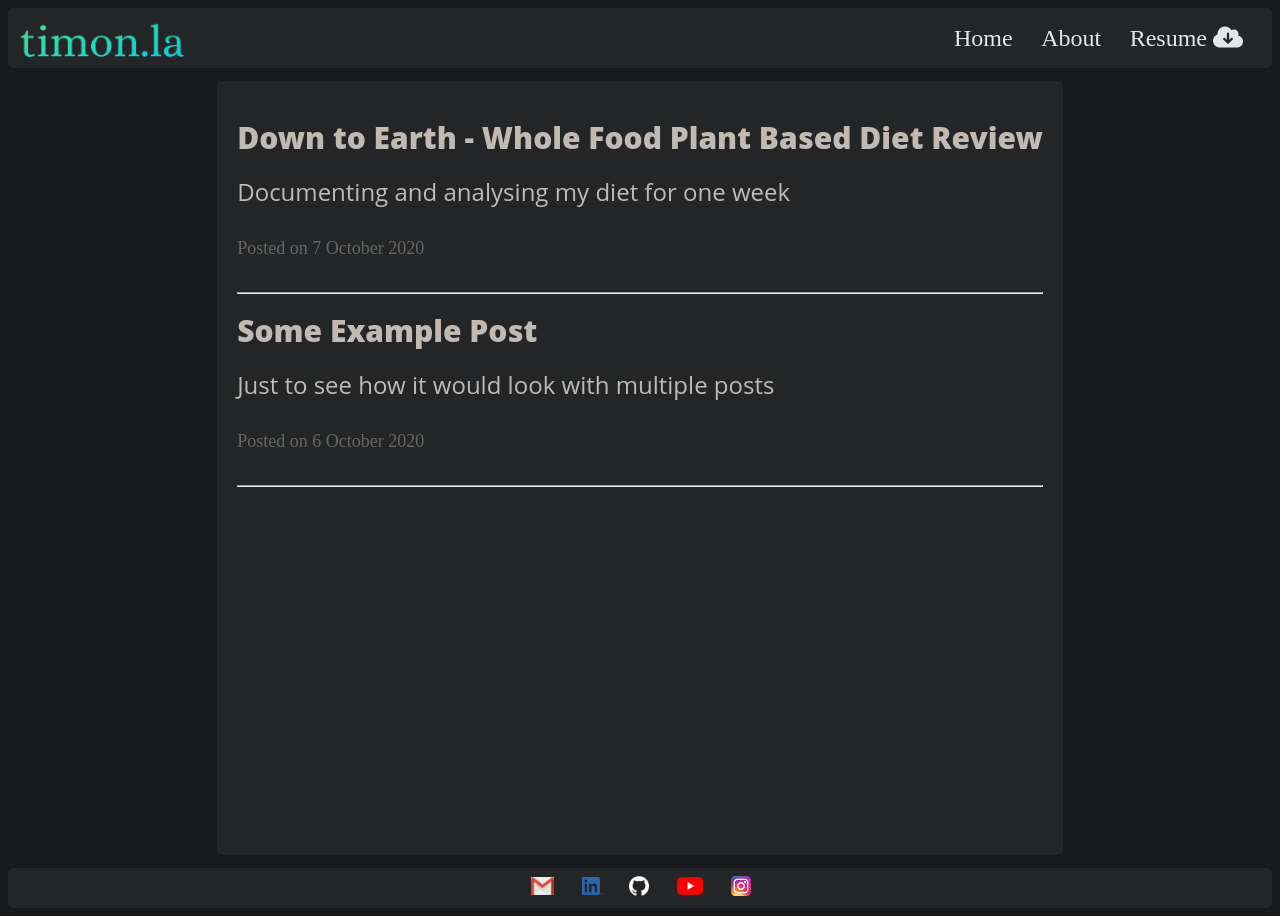
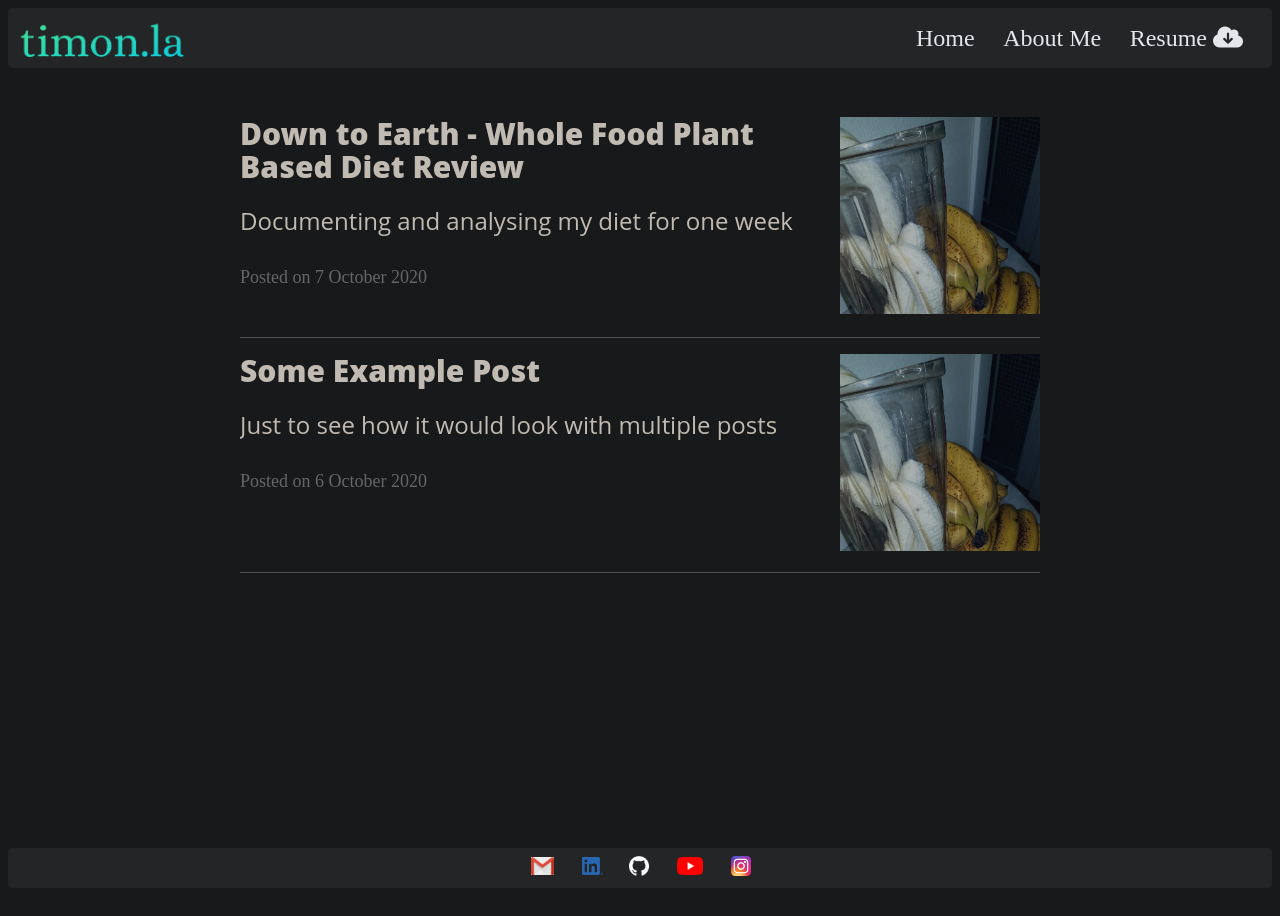
Before and after one commit to timonla/timonla.github.io, a Jekyll site: the page built from index.html, in a window 1280 px wide. Built offline with Jekyll 4.4.1, drawn with Linux system fonts in a browser that asks for light colours; nearby versions of some CDN libraries.

Commit message:
Some style changes and add post thumbnails
Decided that they should be mandatory.
Making them optional would be an easy fix though.

```diff
--- a/about.html
+++ b/about.html
@@ -1,6 +1,6 @@
 ---
 layout: page
-title: "About"
+title: "About Me"
 description: "Some words about me, by me"
 url: "/about/"
 ---
--- a/assets/css/theme.css
+++ b/assets/css/theme.css
@@ -34,7 +34,6 @@ nav {
 .content {
     border-radius: 5px;
     color: #e4e6eb;
-    background-color: #242526;
     max-width: 1000px;
     margin: 1% auto 1%;
     padding: 20px 20px 50px 20px;
@@ -47,7 +46,7 @@ body {
     background-color: #18191a;
     font-family: 'Lora', 'Times New Roman', serif;
     font-size: 1.125rem;
-    min-height: 100vh;
+    min-height: calc(100vh - 20px);
 }
 
 a {
@@ -107,6 +106,18 @@ footer {
     text-decoration: none;
 }
 
+.post-preview {
+    border-bottom: 1px solid rgb(80, 80, 80);
+    overflow: hidden;
+    width: 50rem;
+    padding-top: 1rem;
+    padding-bottom: 1rem;
+}
+
+.post-title {
+    margin-top: 0;
+}
+
 .post-subtitle {
     font-weight: normal;
 }
@@ -114,3 +125,26 @@ footer {
 .post-date {
     color: #666666;
 }
+
+.post-with-thumbnail {
+    display: block;
+}
+
+.thumbnail-link {
+    float: right;
+    max-width: 25%;
+    max-height: 100%;
+    margin-left: 0.625rem;
+}
+
+.post-thumbnail {
+    height: 100%;
+    width: 100%;
+    opacity: 0.7;
+    transition: 0.5s ease;
+    backface-visibility: hidden;
+}
+
+.thumbnail-link:hover .post-thumbnail {
+    opacity: 1;
+}
--- a/index.html
+++ b/index.html
@@ -6,9 +6,12 @@ description: "Welcome to my webpage"
 {% assign posts = paginator.posts | default: site.posts %}
 
 {% for post in posts %}
-<div>
+<article class="post-preview">
+    <a class="thumbnail-link" href="{{ post.url | prepend: site.baseurl }}">
+        <img class="post-thumbnail" src="{{ post.thumbnail }}" />
+    </a>
     <a class="internal-link" href="{{ post.url | prepend: site.baseurl }}">
-        <h2>
+        <h2 class="post-title">
             {{ post.title }}
         </h2>
         {% if post.subtitle %}
@@ -20,6 +23,5 @@ description: "Welcome to my webpage"
     <p class="post-date">
         Posted on {{ post.date | date: "%-d %B %Y" }}
     </p>
-</div>
-<hr>
+</article>
 {% endfor %}
```
Also changed, not shown: _posts/2020-10-06-some-other-post.md (+1 -0 lines), _posts/2020-10-07-diet-review.md (+1 -0 lines), assets/img/blog/thumbnails/some-other-post.png (added).
